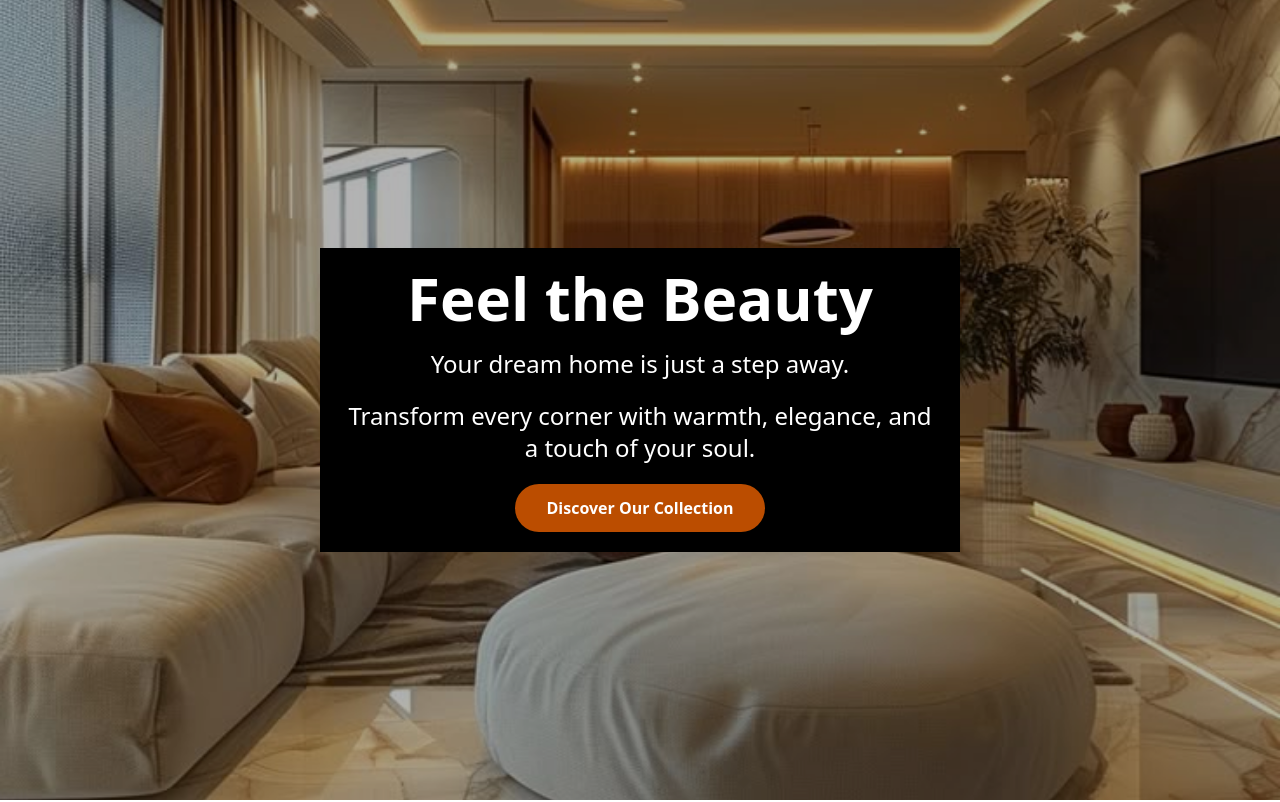
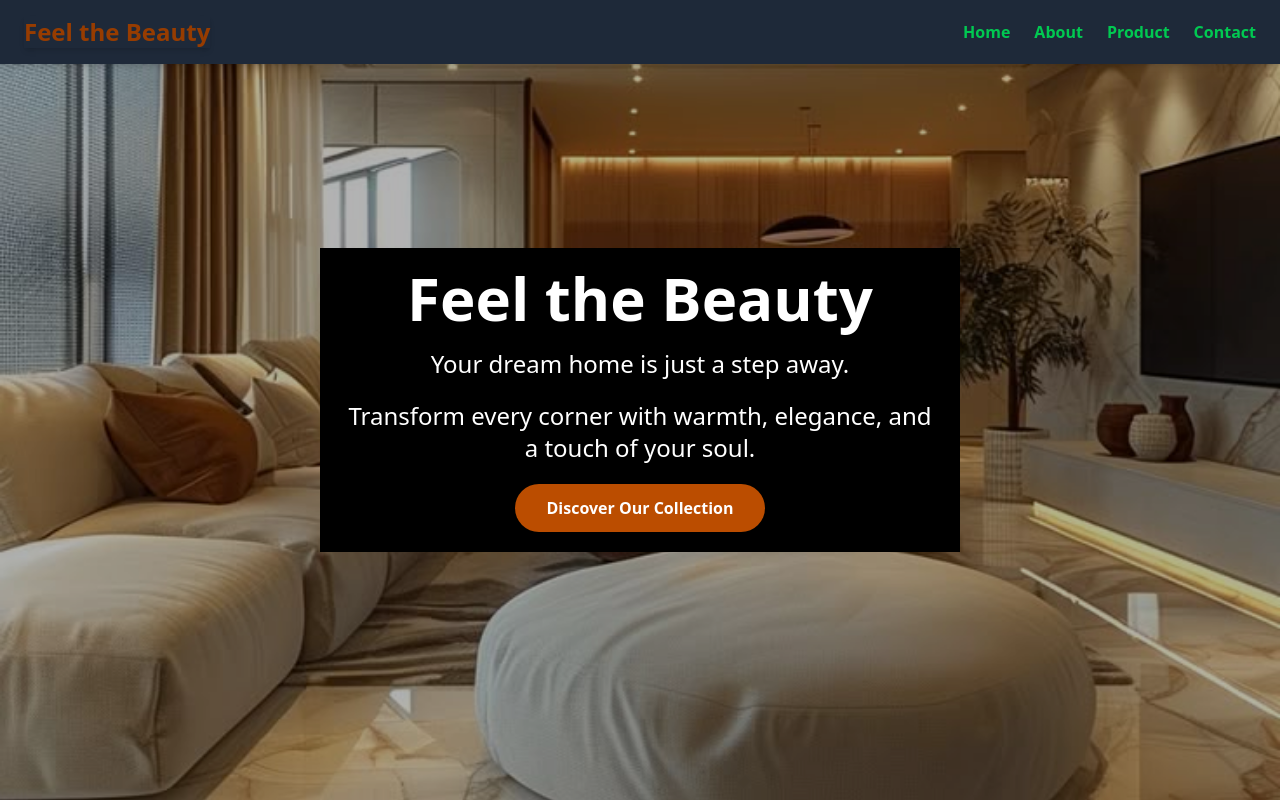
Before and after one commit to Deborah-Teta/Static-Ecommerce, a React (Vite) app in the folder interior-design-ecommerce/: page / in a window 1280 px wide. Shown: the top 802 px of the page. Built offline with nearby package versions, Linux system fonts and the light colour scheme.

Commit message:
updates on the app
Corrected errors in the project

```diff
--- a/interior-design-ecommerce/src/Components/Header.jsx
+++ b/interior-design-ecommerce/src/Components/Header.jsx
@@ -4,12 +4,12 @@ function Header() {
     return (
         <>
 
-          <header class="fixed w-full bg-gray-800 shadow-md">
+          <header class="fixed w-full bg-gray-800 shadow-md z-10">
             <div class="container mx-auto px-6 py-4 flex justify-between items-center">
             <h1 class="font-bold text-2xl shadow-md text-amber-800">Feel the Beauty</h1>
             <nav className='flex space-x-6'>
 
-                <Link to="/Home" className=' text-green-500 hover:text-green-900 transition-colors font-bold'>Home</Link>
+                <Link to="/" className=' text-green-500 hover:text-green-900 transition-colors font-bold'>Home</Link>
                 <Link to="/About" className='text-green-500 hover:text-green-900 transition-colors font-bold'>About</Link>
                 <Link to="/Product" className='text-green-500 hover:text-green-900 transition-colors font-bold'>Product</Link>
                 <Link to="/Contact" className='text-green-500 hover:text-green-900 transition-colors font-bold'>Contact</Link>
--- a/interior-design-ecommerce/src/Components/Hero.jsx
+++ b/interior-design-ecommerce/src/Components/Hero.jsx
@@ -1,17 +1,19 @@
 import React from 'react';
 import { Link } from 'react-router-dom';
+import Header from './Header';
 import heroImg from '../assets/photos/for home page/32 Simple Modern Gypsum Ceiling Design Ideas For Living Rooms.jpeg'; // adjust path
-const HeroSection = () => {
+function HeroSection () {
   return (
     <section
       id="home"
       className="hero relative h-screen w-full overflow-hidden flex items-center justify-center mb-5"
     >
+
       <div className="hero-background absolute inset-0 z-0">
         <img
           src={heroImg}
           alt="Elegant Home Interior"
-          className="w-full h-full object-cover brightness-70 saturate-120"
+          className="w-full  h-full object-cover brightness-70 saturate-120"
         />
       </div>
 
@@ -27,12 +29,12 @@ const HeroSection = () => {
         </Link>
       </div>
 
-      <div className="text-white bg-amber-700 shadow-md rounded-lg mt-5 p-4 max-w-xl mx-auto text-center">
+      {/* <div className="text-white bg-amber-700 shadow-md rounded-lg mt-5 p-4 max-w-xl mx-auto text-center">
         <blockquote>
           "Your home should tell the story of who you are, and be a collection of what you love."
           <span className="font-bold italic block mt-2">— Nate Berkus</span>
         </blockquote>
-      </div>
+      </div> */}
     </section>
   );
 };
--- a/interior-design-ecommerce/src/Components/productCard.jsx
+++ b/interior-design-ecommerce/src/Components/productCard.jsx
@@ -14,7 +14,7 @@ const ProductCard = ({ product, onAddToCart }) => {
       />
       <div className="p-4">
         <h3 className="text-xl font-semibold mb-2">{product.name}</h3>
-        <p className="text-gray-600 text-sm mb-3">{product.description}</p>
+        <p className="text-white text-sm mb-3">{product.description}</p>
         <div className="flex justify-between items-center">
           <span className="text-2xl font-bold text-white">{product.price.toLocaleString()} RFW</span>
           <button
--- a/interior-design-ecommerce/src/pages/Contact.jsx
+++ b/interior-design-ecommerce/src/pages/Contact.jsx
@@ -61,7 +61,7 @@ const Contact = () => {
 
             <button
               type="submit"
-              className="w-full bg-orange-500 text-white py-3 px-6 rounded-lg font-semibold text-lg hover:bg-orange-600 transition-colors"
+              className="w-full bg-amber-800 text-white py-3 px-6 rounded-lg font-semibold text-lg hover:bg-orange-600 transition-colors"
             >
               Send Message
             </button>
--- a/interior-design-ecommerce/src/pages/Home.jsx
+++ b/interior-design-ecommerce/src/pages/Home.jsx
@@ -6,7 +6,7 @@ function Home () {
 
   return (
     <div>
-      <Header />
+
       <HeroSection />
       <section className="py-16 bg-gray-50">
         <div className="container mx-auto px-4">
```
